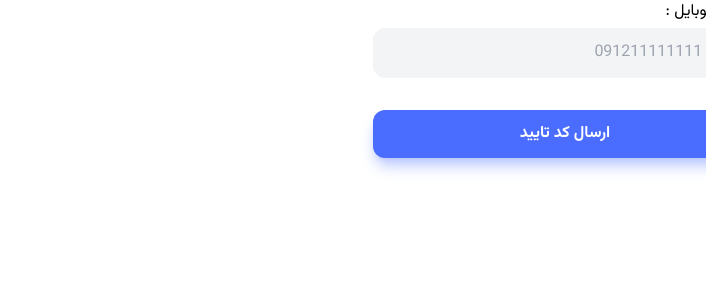
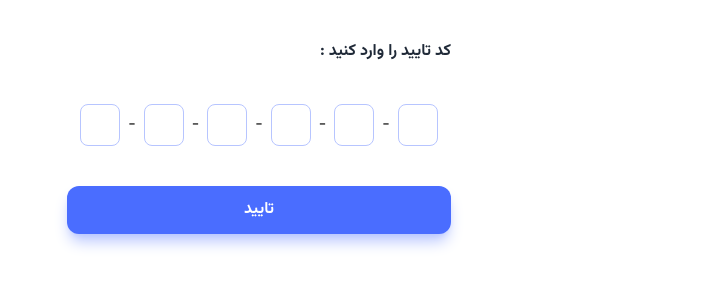
Before and after one commit to MahdiRahmany/Freelancer-App, a React (Vite) app: page /auth in a window 1280 px wide. Shown: the top 300 px of the page, without its empty margins (574-1280 px from the left). Built offline with nearby package versions, Linux system fonts and the light colour scheme.

Commit message:
styling check otp form

```diff
--- a/package.json
+++ b/package.json
@@ -12,6 +12,8 @@
   "dependencies": {
     "react": "^18.3.1",
     "react-dom": "^18.3.1",
+    "react-icons": "^5.3.0",
+    "react-otp-input": "^3.1.1",
     "react-router-dom": "^6.26.1"
   },
   "devDependencies": {
--- /dev/null
+++ b/src/features/authentication/CheckOTPForm.jsx
@@ -0,0 +1,30 @@
+import { useState } from "react";
+import OTPInput from "react-otp-input";
+
+function CheckOTPForm() {
+  const [otp, setOtp] = useState("");
+
+  return (
+    <div>
+      <form className="space-y-10">
+        <p className="font-bold text-secondary-800">کد تایید را وارد کنید :</p>
+        <OTPInput
+          value={otp}
+          onChange={setOtp}
+          numInputs={6}
+          renderSeparator={<span>-</span>}
+          renderInput={(props) => <input type="number" {...props} />}
+          containerStyle={"flex flex-row-reverse gap-x-2 justify-center"}
+          inputStyle={{
+            width: "2.5rem",
+            padding: "0.5rem 0.2rem",
+            border: "1px solid rgb(var(--color-primary-300))",
+            borderRadius: "0.5rem",
+          }}
+        />
+        <button className="btn btn--primary w-full">تایید</button>
+      </form>
+    </div>
+  );
+}
+export default CheckOTPForm;
--- a/src/features/authentication/SendOTPForm.jsx
+++ b/src/features/authentication/SendOTPForm.jsx
@@ -1,4 +1,5 @@
 import { useState } from "react";
+import TextField from "../../ui/TextField";
 
 function SendOTPForm() {
   const [phoneNumber, setPhoneNumber] = useState("");
@@ -6,19 +7,12 @@
   return (
     <div>
       <form className="space-y-8">
-        <div>
-          <label className="mb-1" htmlFor="phoneNumber">
-            شماره موبایل :
-          </label>
-          <input
-            value={phoneNumber}
-            onChange={(e) => setPhoneNumber(e.target.value)}
-            id="phoneNumber"
-            placeholder="مثال: 091211111111"
-            className="textField__input"
-            type="text"
-          />
-        </div>
+        <TextField
+          label="شماره موبایل :"
+          name="phoneNumber"
+          value={phoneNumber}
+          onChange={(e) => setPhoneNumber(e.target.value)}
+        />
         <button className="btn btn--primary w-full">ارسال کد تایید</button>
       </form>
     </div>
--- a/src/index.css
+++ b/src/index.css
@@ -139,10 +139,6 @@
   box-shadow: none;
 }
 
-label {
-  display: block;
-}
-
 /* input number */
 input::-webkit-outer-spin-button,
 input::-webkit-inner-spin-button {
--- a/src/pages/Auth.jsx
+++ b/src/pages/Auth.jsx
@@ -1,9 +1,13 @@
+import CheckOTPForm from "../features/authentication/CheckOTPForm";
 import SendOTPForm from "../features/authentication/sendOTPForm";
 
 function Auth() {
   return (
-    <div className="w-full sm:max-w-sm">
-      <SendOTPForm />
+    <div className="flex justify-center pt-10">
+      <div className="w-full sm:max-w-sm">
+        <CheckOTPForm />
+        {/* <SendOTPForm /> */}
+      </div>
     </div>
   );
 }
--- /dev/null
+++ b/src/ui/TextField.jsx
@@ -0,0 +1,20 @@
+function TextField({ label, name, value, onChange }) {
+  return (
+    <div>
+      <label className="mb-2 block" htmlFor={name}>
+        {label}
+      </label>
+      <input
+        value={value}
+        onChange={onChange}
+        id={name}
+        name={name}
+        placeholder="مثال: 091211111111"
+        className="textField__input"
+        type="text"
+        autoComplete="off"
+      />
+    </div>
+  );
+}
+export default TextField;
```
Also changed, not shown: 1 other file (tests, documents, lock files or other folders).
